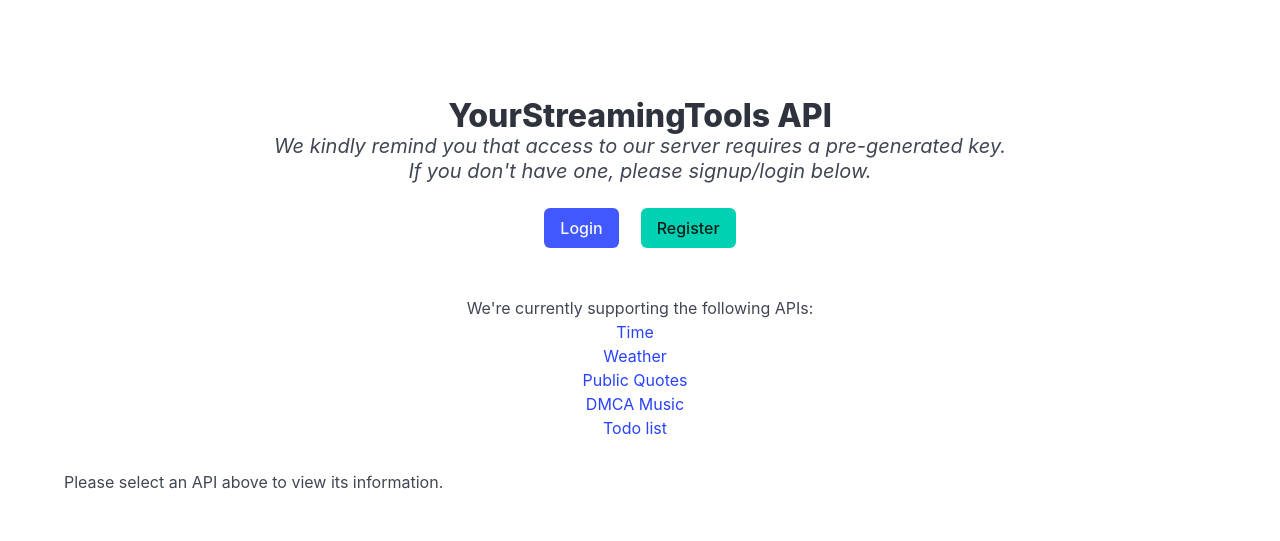
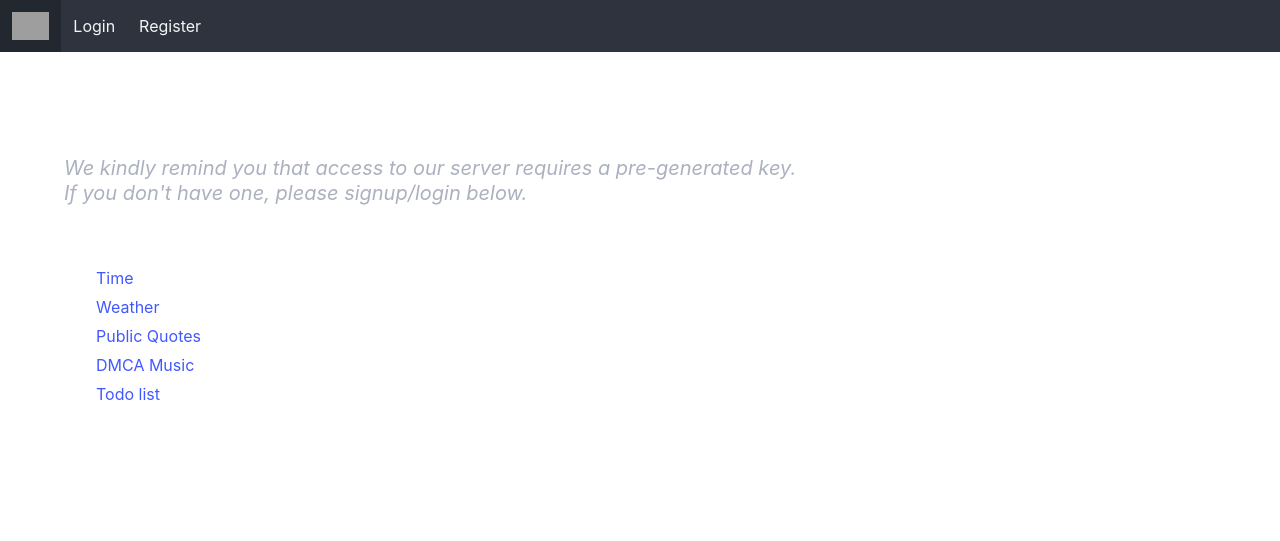
Before and after one commit to YourStreamingTools/YourStreaming.Tools, a PHP site: page /index.php in a window 1280 px wide. Shown: the top 541 px of the page. Run offline with PHP 8.4, Linux system fonts and the light colour scheme; grey boxes are pictures that could not be loaded.

Commit message:
Update index.php

```diff
--- a/index.php
+++ b/index.php
@@ -7,39 +7,51 @@
     <link rel="apple-touch-icon" href="https://cdn.yourstreamingtools.com/img/logo.ico">
     <link rel="stylesheet" href="https://cdn.jsdelivr.net/npm/bulma@1.0.0/css/bulma.min.css">
     <style>
-        .container {
-            margin-top: 50px;
-            text-align: center;
+        body {
+            color: #FFFFFF;
         }
-        .button-register {
-            margin-left: 10px;
+        .content {
+            margin-top: 20px;
         }
         .api-info {
-            margin-top: 30px;
-            text-align: left;
+            margin-top: 20px;
         }
         .api-link {
-            margin-right: 10px;
+            display: block;
+            margin-bottom: 5px;
         }
     </style>
 </head>
 <body>
+    <nav class="navbar is-dark">
+        <div class="navbar-brand">
+            <a class="navbar-item" href="#">
+                <img src="https://cdn.yourstreamingtools.com/img/logo.ico" alt="Logo">
+            </a>
+            <div class="navbar-burger burger" data-target="navbarMenu">
+                <span></span>
+                <span></span>
+                <span></span>
+            </div>
+        </div>
+        <div id="navbarMenu" class="navbar-menu">
+            <div class="navbar-start">
+                <a class="navbar-item" href="login.php">Login</a>
+                <a class="navbar-item" href="register.php">Register</a>
+            </div>
+        </div>
+    </nav>
     <section class="section">
-        <div class="container">
-            <h1 class="title">YourStreamingTools API</h1>
-            <p class="subtitle"><em>We kindly remind you that access to our server requires a pre-generated key.<br>If you don't have one, please signup/login below.</em></p>
-            <div class="buttons is-centered">
-                <a href="login.php" class="button is-link">Login</a>
-                <a href="register.php" class="button is-primary button-register">Register</a>
-            </div>
-            <br>
-            <p>We're currently supporting the following APIs:</p>
+        <div class="container content">
+            <h1 class="title has-text-white">YourStreamingTools API</h1>
+            <p class="subtitle has-text-grey-light"><em>We kindly remind you that access to our server requires a pre-generated key.<br>If you don't have one, please signup/login below.</em></p>
+            <p class="has-text-white">We're currently supporting the following APIs:</p>
             <ul>
-                <li><a href="?api=Time" class="api-link">Time</a></li>
-                <li><a href="?api=Weather" class="api-link">Weather</a></li>
-                <li><a href="?api=PublicQuotes" class="api-link">Public Quotes</a></li>
-                <li><a href="?api=Music" class="api-link">DMCA Music</a></li>
-                <li><a href="?api=Todo-list" class="api-link">Todo list</a></li>
+                <li><a href="?api=Time" class="api-link has-text-link">Time</a></li>
+                <li><a href="?api=Weather" class="api-link has-text-link">Weather</a></li>
+                <li><a href="?api=PublicQuotes" class="api-link has-text-link">Public Quotes</a></li>
+                <li><a href="?api=Music" class="api-link has-text-link">DMCA Music</a></li>
+                <li><a href="?api=Todo-list" class="api-link has-text-link">Todo list</a></li>
             </ul>
             <div class="api-info">
                 <?php
@@ -47,40 +59,34 @@
                         $api = $_GET['api'];
                         switch ($api) {
                             case 'Time':
-                                echo "<br>";
                                 echo "<p>This API provides the current time in various timezones.<br>";
                                 echo "Usage is https://api.yourstreamingtools.com/time.php?timezone=Australia/Sydney&api=API_KEY<br><br>";
                                 echo "The API employs identical functions to those found in PHP Timezone.<br>For a list of supported timezones, <a href='https://www.php.net/manual/en/timezones.php' target='_blank'>click here</a>";
                                 echo "</p>";
                                 break;
                             case 'Weather':
-                                echo "<br>";
                                 echo "<p>This API provides the current weather conditions for a given location.<br>";
                                 echo "Usage is https://api.yourstreamingtools.com/weather.php?city=Sydney&api=API_KEY";
                                 echo "</p>";
                                 break;
                             case 'PublicQuotes':
-                                echo "<br>";
-                                echo "<p>This API provides you with a random quote from one of the following people:<br><br>";
+                                echo "<p>This API provides you with a random quote from one of the following people:<br>";
                                 echo "Dorothy Parker, Noel Coward, Winston Churchill, Eleanor Roosevelt, Harpo Marx, Dale Carnegie, Terry Pratchett & Blackadder<br><br>";
                                 echo "Usage is <a href='https://api.yourstreamingtools.com/quotes.php' target='_blank'>https://api.yourstreamingtools.com/quotes.php</a>";
                                 echo "</p>";
                                 break;
                             case 'Music':
-                                echo "<br>";
                                 echo "While not strictly an API, we've developed a handy tool to enhance your streaming experience.<br><br>";
                                 echo "It functions as a browser source that can be integrated into your streaming software. For instance, within OBS, you can add this as a source, and there's an option under settings for the VoD Audio Track.<br><br>";
                                 echo "Essentially, when you visit this page, you'll find approximately 5 hours of music that automatically loops once the playlist concludes.<br><br>";
                                 echo "For detailed instructions on how to utilize this feature, please visit <a href='https://music.yourstreamingtools.com/' target='_blank'>music.yourstreamingtools.com</a>.";
                                 break;
                             case 'Todo-list':
-                                echo "<br>";
                                 echo "<p>This API allows users to create and manage todo lists.<br>";
                                 echo "Check it out here: <a href='https://yourlist.online/' target='_blank'>YourList.Online</a>";
                                 echo "</p>";
                                 break;
                             default:
-                                echo "<br>";
                                 echo "<p>Please select an API above to view its information.</p>";
                         }
                     } else {
@@ -90,5 +96,20 @@
             </div>
         </div>
     </section>
+    <script>
+        document.addEventListener('DOMContentLoaded', () => {
+            const $navbarBurgers = Array.prototype.slice.call(document.querySelectorAll('.navbar-burger'), 0);
+            if ($navbarBurgers.length > 0) {
+                $navbarBurgers.forEach(el => {
+                    el.addEventListener('click', () => {
+                        const target = el.dataset.target;
+                        const $target = document.getElementById(target);
+                        el.classList.toggle('is-active');
+                        $target.classList.toggle('is-active');
+                    });
+                });
+            }
+        });
+    </script>
 </body>
 </html>
```
